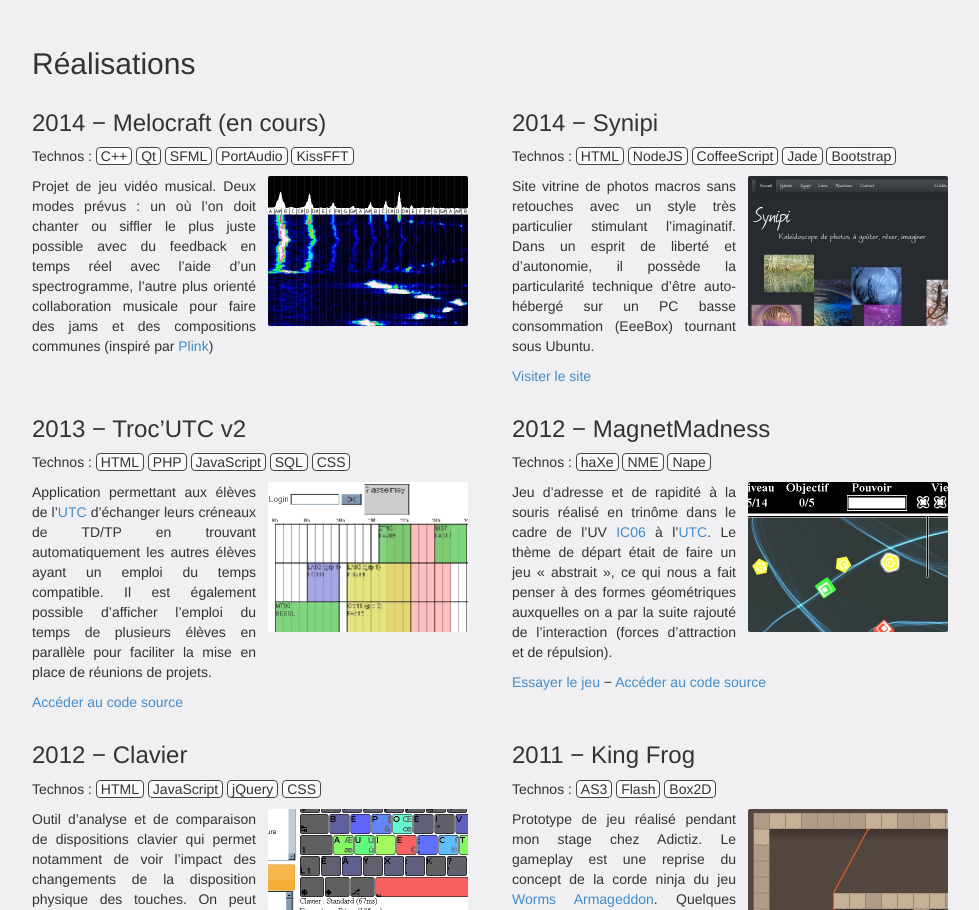
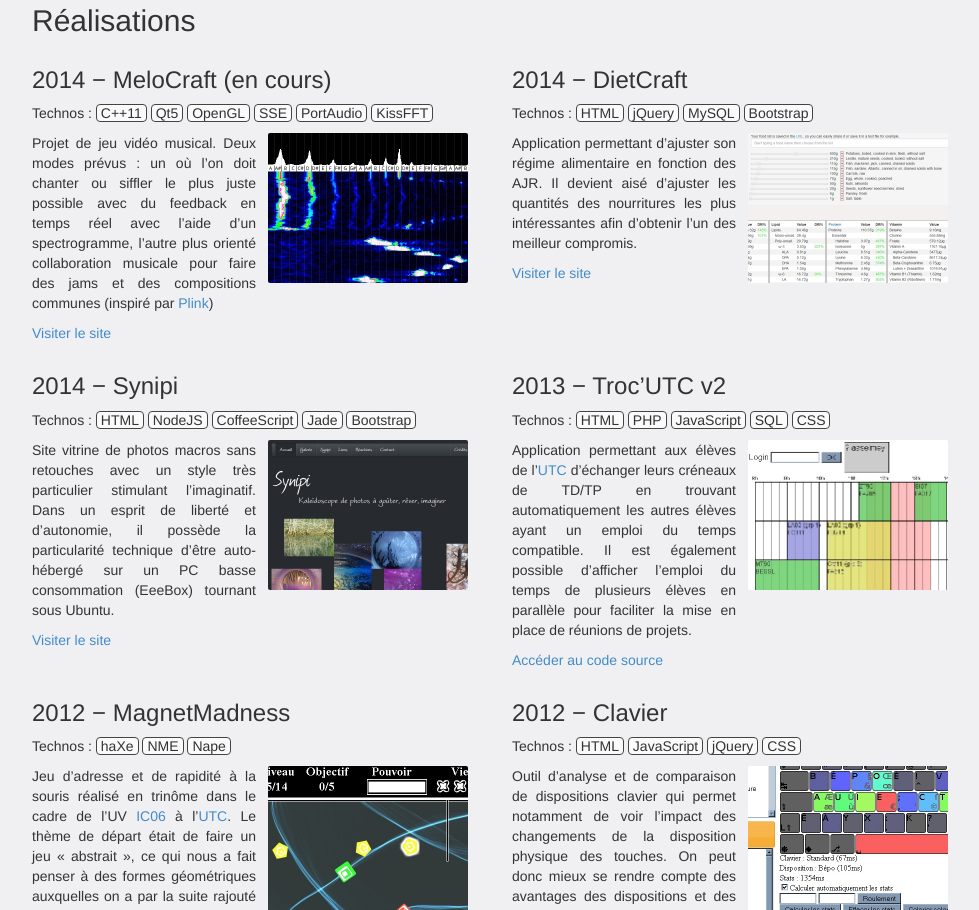
Before and after one commit to Robhub/robhub.github.io, a plain HTML site: page index.html in a window 1280 px wide. Shown: the part 190-1100 px from the top of the page, without its empty margins (138-1117 px from the left). Drawn offline with Linux system fonts and the light colour scheme.

Commit message:
dietcraft

```diff
--- a/index.html
+++ b/index.html
@@ -29,17 +29,37 @@
 
 <div class="rea">
 
-<h3>2014 − Melocraft (en cours)</h3>
+<h3>2014 − MeloCraft (en cours)</h3>
 
 <p>Technos :
-<span class="techno">C++</span>
-<span class="techno">Qt</span>
-<span class="techno">SFML</span>
+<span class="techno">C++11</span>
+<span class="techno">Qt5</span>
+<span class="techno">OpenGL</span>
+<span class="techno">SSE</span>
 <span class="techno">PortAudio</span>
 <span class="techno">KissFFT</span></p>
 
 <p><img src="img/melocraft.jpg" alt="sshot" />
 Projet de jeu vidéo musical. Deux modes prévus : un où l’on doit chanter ou siffler le plus juste possible avec du feedback en temps réel avec l’aide d’un spectrogramme, l’autre plus orienté collaboration musicale pour faire des jams et des compositions communes (inspiré par <a href="http://labs.dinahmoe.com/plink/">Plink</a>)</p>
+
+<p><a href="http://www.melocraft.net">Visiter le site</a></p>
+
+</div>
+
+<div class="rea">
+
+<h3>2014 − DietCraft</h3>
+
+<p>Technos :
+<span class="techno">HTML</span>
+<span class="techno">jQuery</span>
+<span class="techno">MySQL</span>
+<span class="techno">Bootstrap</span></p>
+
+<p><img src="img/dietcraft.jpg" alt="sshot" />
+Application permettant d’ajuster son régime alimentaire en fonction des AJR. Il devient aisé d’ajuster les quantités des nourritures les plus intéressantes afin d’obtenir l’un des meilleur compromis.</p>
+
+<p><a href="http://www.dietcraft.net">Visiter le site</a></p>
 
 </div>
 
@@ -222,5 +242,13 @@ Petit programme permettant de tricher au démineur de MSN. C’était surtout un
 </div>
 
 </div>
+<script>
+  (function(i,s,o,g,r,a,m){i['GoogleAnalyticsObject']=r;i[r]=i[r]||function(){
+  (i[r].q=i[r].q||[]).push(arguments)},i[r].l=1*new Date();a=s.createElement(o),
+  m=s.getElementsByTagName(o)[0];a.async=1;a.src=g;m.parentNode.insertBefore(a,m)
+  })(window,document,'script','//www.google-analytics.com/analytics.js','ga');
+  ga('create', 'UA-388473-5', 'auto');
+  ga('send', 'pageview');
+</script>
 	</body>
 </html>
--- a/main.css
+++ b/main.css
@@ -7,6 +7,11 @@ body
 #infos
 {
 	margin-bottom: 50px;
+}
+#infos img
+{
+	width: 16px;
+	height: 16px;
 }
 #infos ul
 {
```
Also changed, not shown: img/dietcraft.jpg (added), img/dietcraft.png (added).
